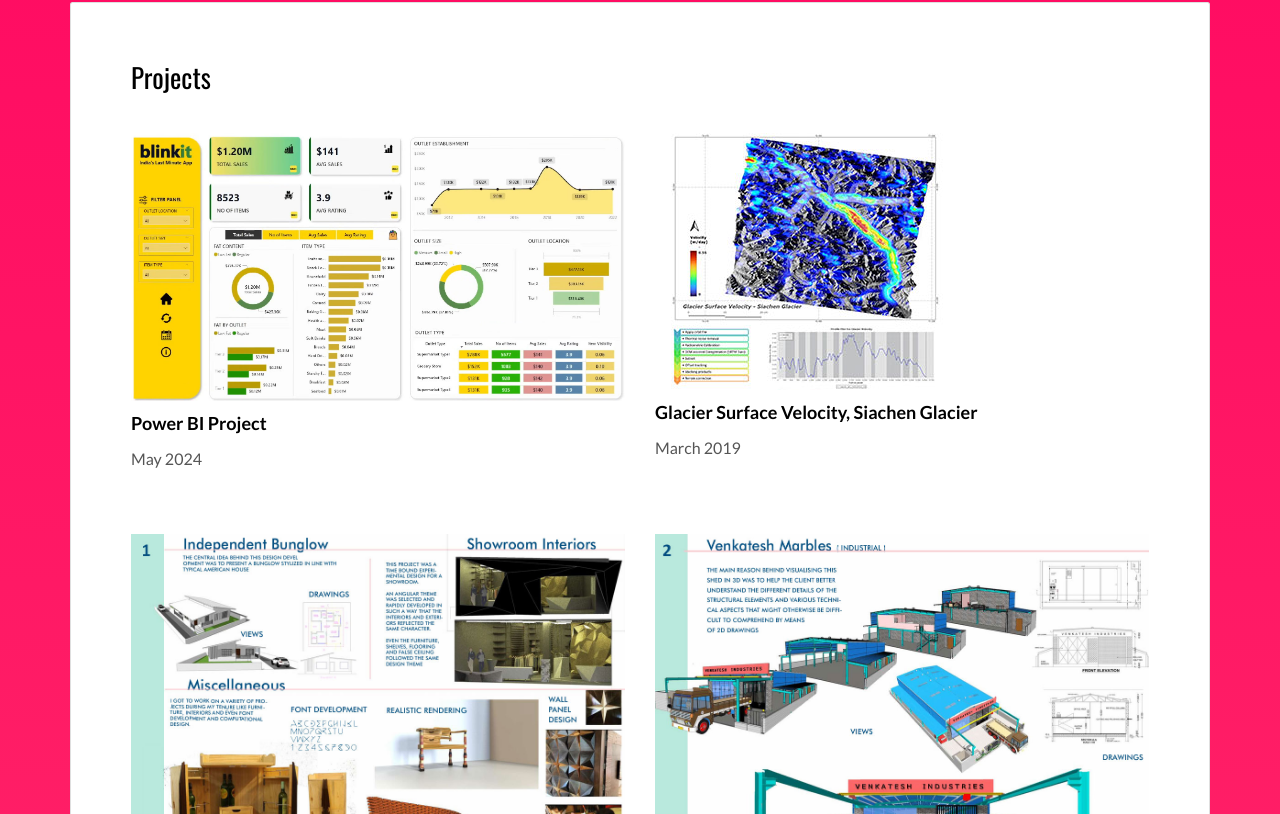
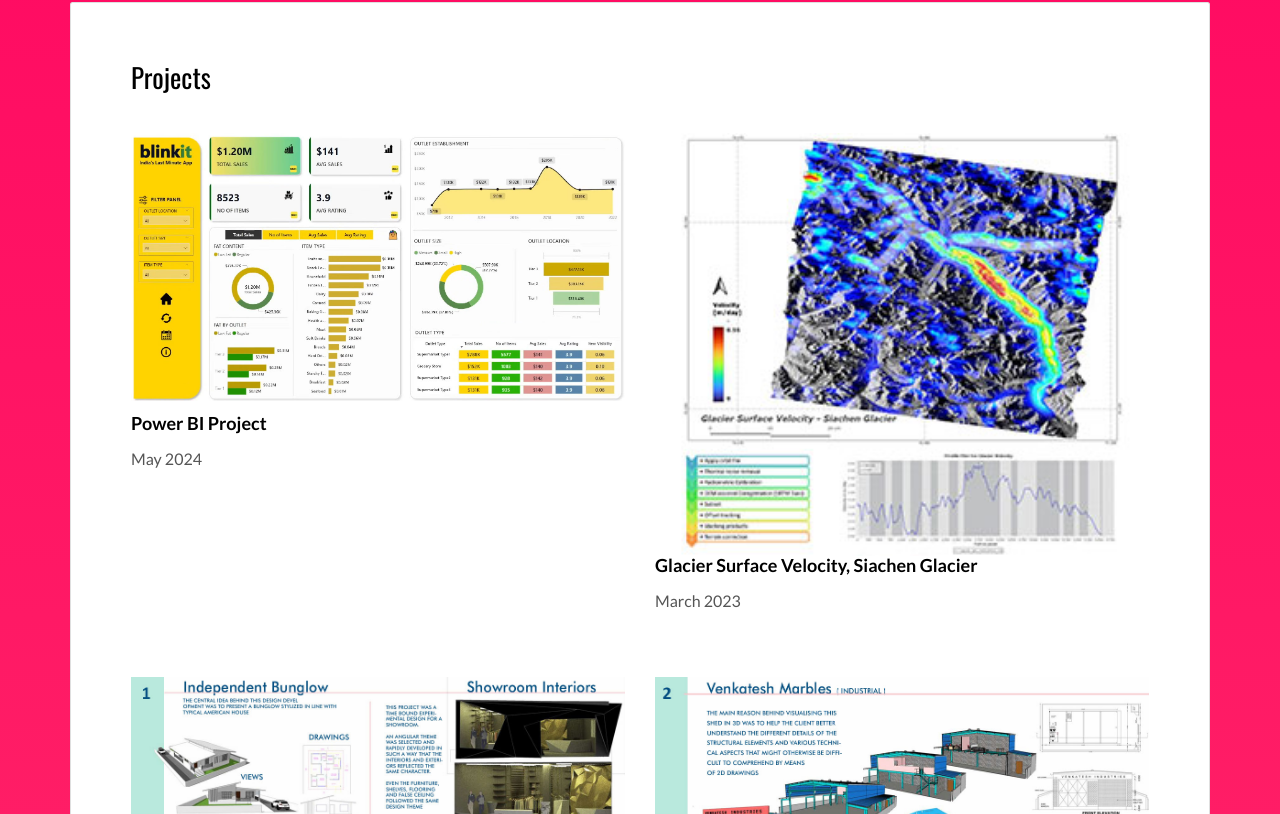
Before and after one commit to dushyantpp/portfolio, a plain HTML site: page index.html in a window 1280 px wide. Shown: the part 640-1454 px from the top of the page. Drawn offline with nearby package versions, Linux system fonts and the light colour scheme.

Commit message:
Update index.html

```diff
--- a/index.html
+++ b/index.html
@@ -80,9 +80,9 @@
                 <p>May 2024</p>
               </div>
             <div class="col-md-6">
-        <img src="./assets/images/siachen.jpg" class="img-responsive img-fluid" alt="" >
+        <img src="./assets/images/siachen.jpg" class="img-responsive" alt="" style="width: 100%; display: block; float: right;">
         <h3 class="h5">Glacier Surface Velocity, Siachen Glacier</h3>
-        <p>March 2019</p>
+        <p>March 2023</p>
               </div>
 
             </div>
```
